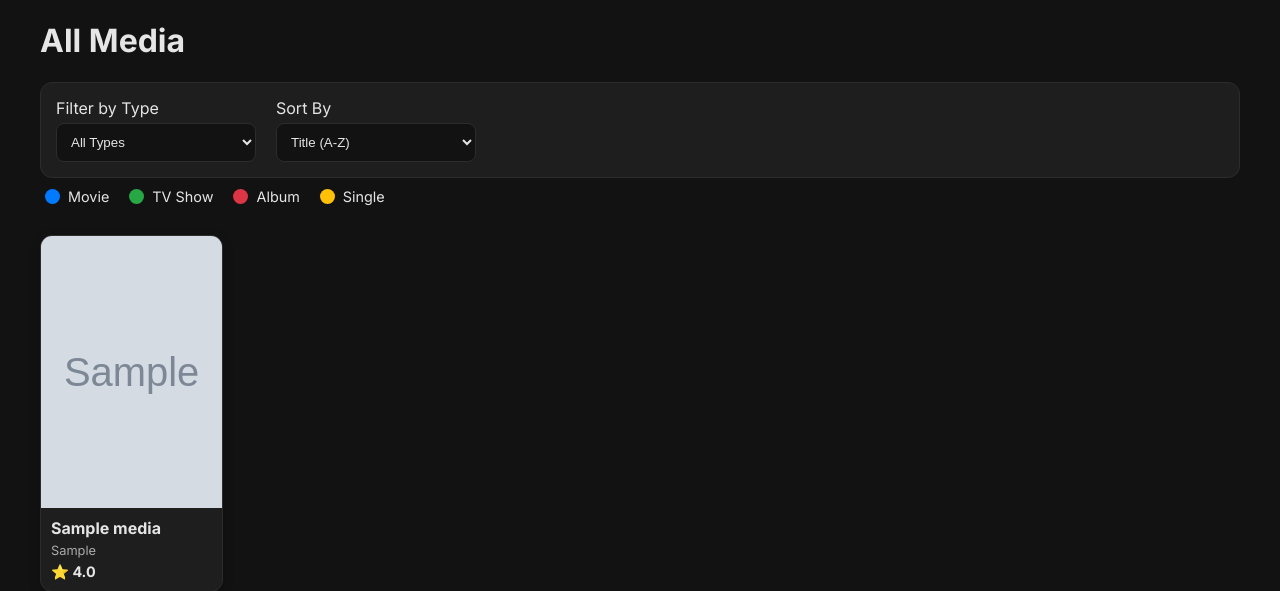
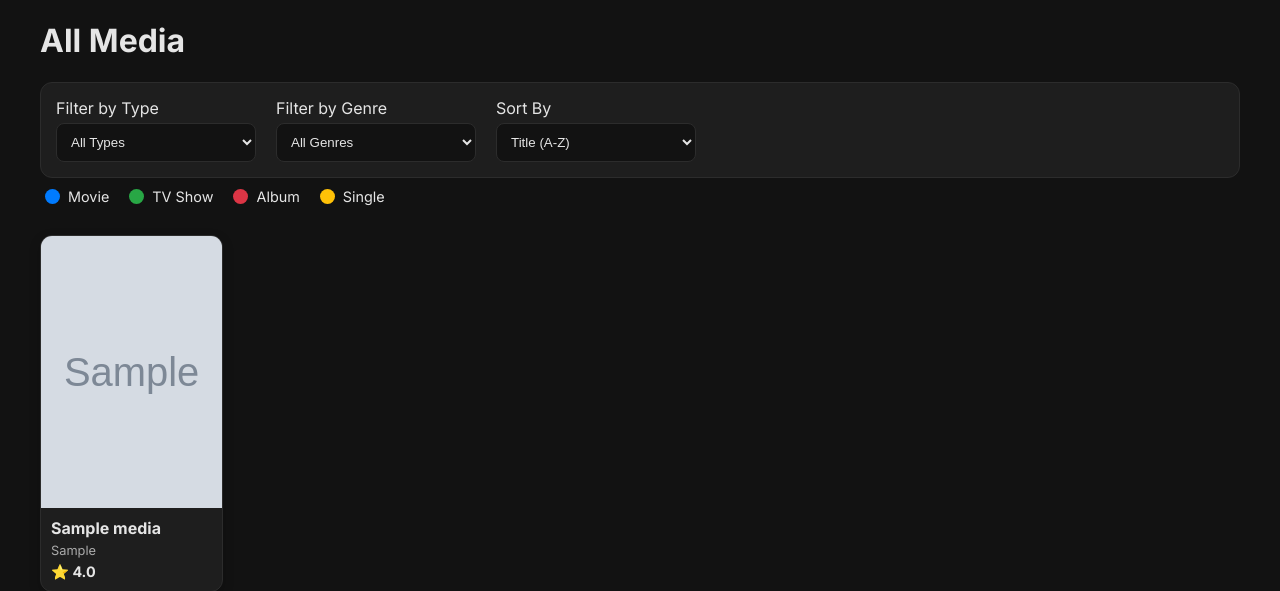
Before and after one commit to ClearLite/Ranking-Thing-332211, a Flask app: template project/templates/index.html in a window 1280 px wide. Shown: the part 78-669 px from the top of the page. Run offline with Flask 3, Linux system fonts and the light colour scheme; tables that the repository leaves empty hold one stand-in row (values such as "Sample post"); the template is opened without the code that fills it: values that come from a table or form of the project are taken from there, most other values are stand-ins (such as "Sample title", 1, 10 or a date in 2020); grey boxes marked "Sample" are stand-in pictures; parts of the project's set-up code (start-up, migrations or seed data) failed here and were passed over.

Commit message:
Update index.html

```diff
--- a/project/templates/index.html
+++ b/project/templates/index.html
@@ -17,6 +17,15 @@
             </select>
         </div>
         <div class="form-group">
+            <label for="tag">Filter by Genre</label>
+            <select name="tag" id="tag" onchange="this.form.submit()">
+                <option value="all" {% if current_tag == 'all' %}selected{% endif %}>All Genres</option>
+                {% for tag in all_tags %}
+                    <option value="{{ tag.id }}" {% if current_tag == tag.id|string %}selected{% endif %}>{{ tag.name }}</option>
+                {% endfor %}
+            </select>
+        </div>
+        <div class="form-group">
             <label for="sort">Sort By</label>
             <select name="sort" id="sort" onchange="this.form.submit()">
                 <option value="title_asc" {% if current_sort == 'title_asc' %}selected{% endif %}>Title (A-Z)</option>
@@ -26,9 +35,7 @@
         </div>
     </form>
 
-    <!-- Legend -->
     <div class="legend">
-        {# FIXED: Using unique classes for the legend colors now #}
         <span class="legend-item"><span class="legend-color-box legend-movie"></span> Movie</span>
         <span class="legend-item"><span class="legend-color-box legend-tv"></span> TV Show</span>
         <span class="legend-item"><span class="legend-color-box legend-album"></span> Album</span>
@@ -37,7 +44,6 @@
 
     <div class="media-grid">
         {% for media in all_media %}
-            {# UPDATED: Added a dynamic border class to the <a> tag for the hover effect #}
             <a href="{{ url_for('main.media_page', media_id=media.id) }}"
                class="media-card
                     {% if media.media_type in ['album', 'single'] %}media-card-square{% endif %}
```
